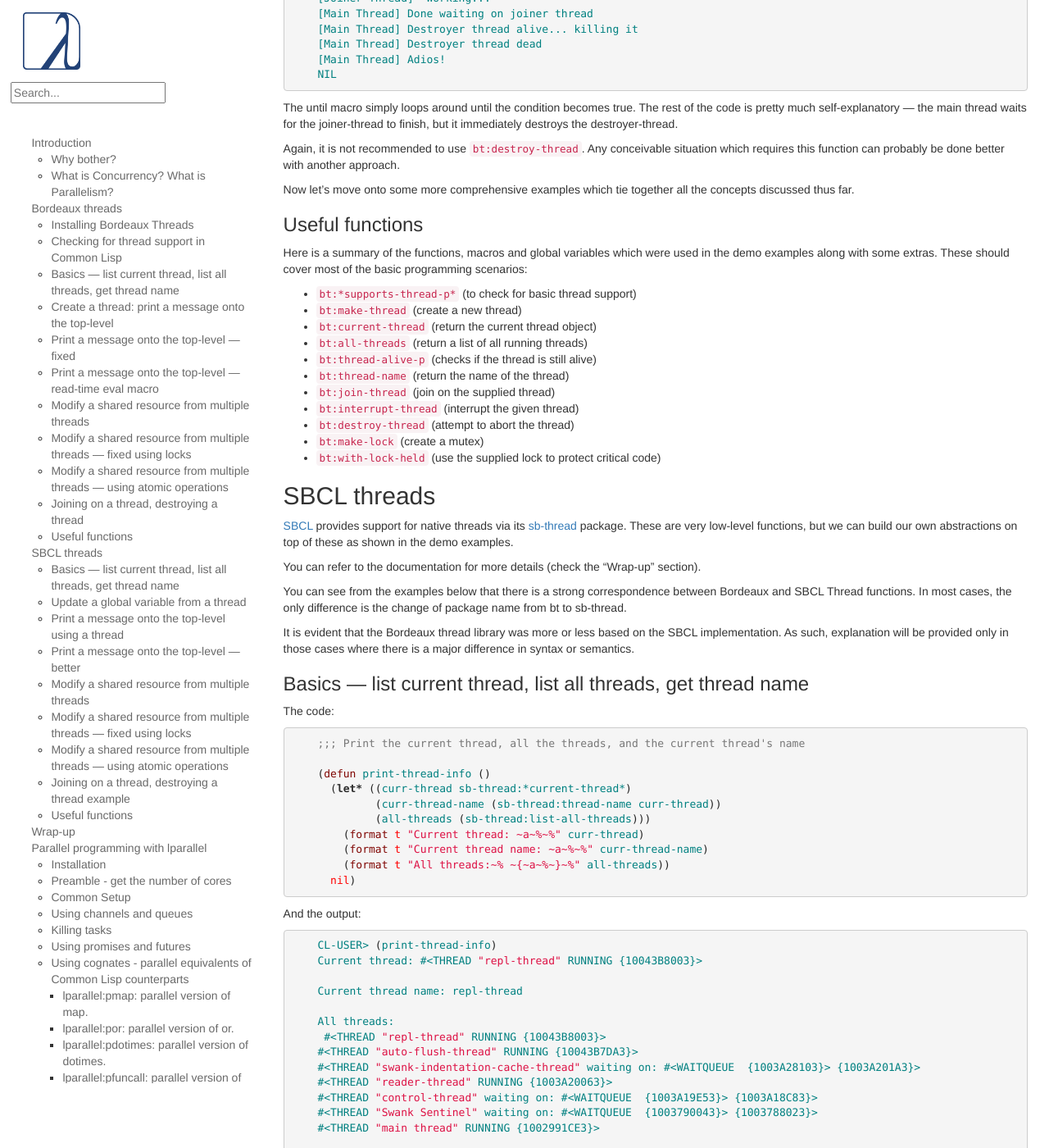
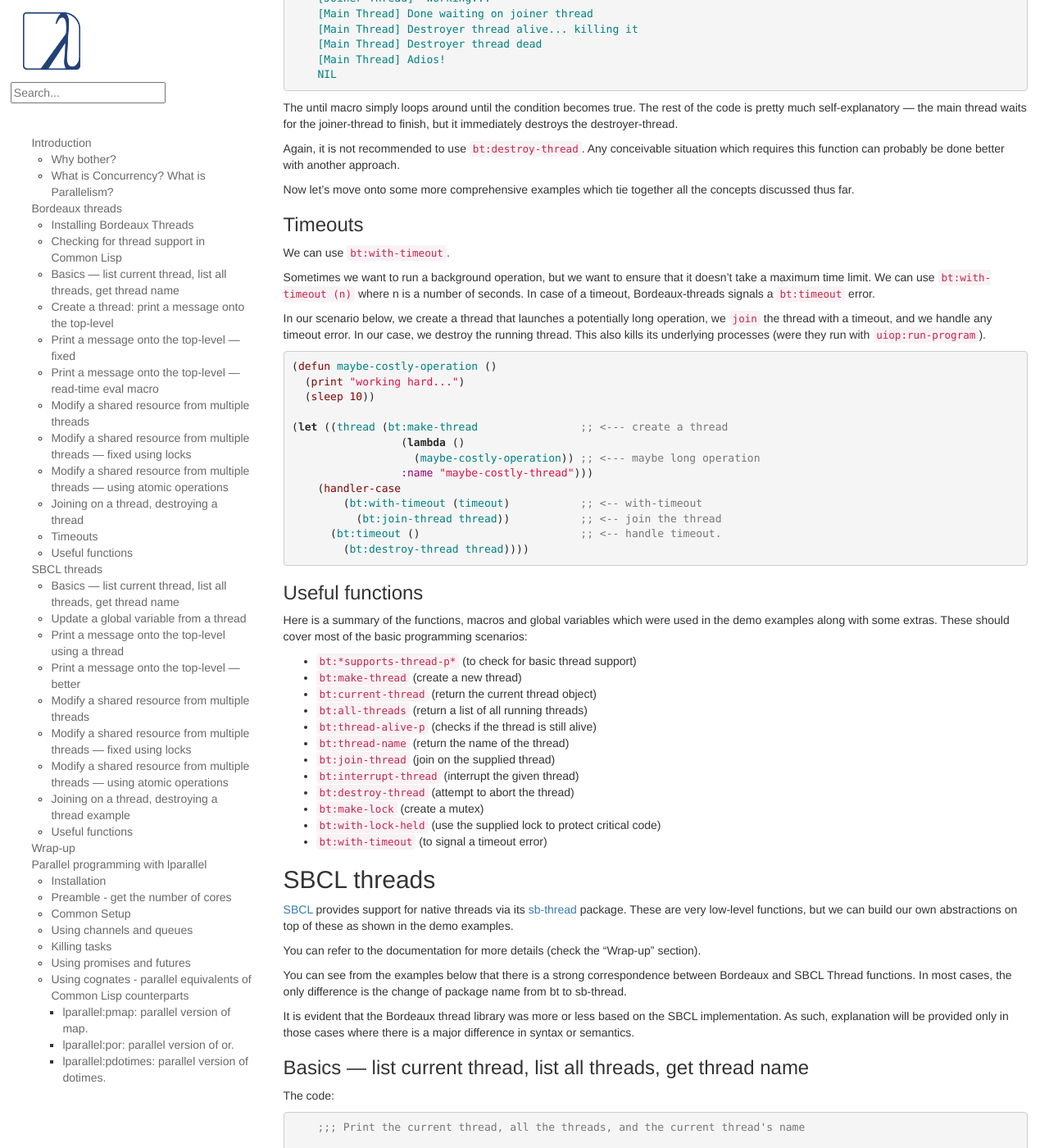
Before and after one commit to LispCookbook/cl-cookbook, a Jekyll site: the page built from process.md, in a window 1280 px wide and 1400 px high, scrolled down 9424 px. Shown: the whole window at 82% size. Built offline with Jekyll 4.4.1, drawn with Linux system fonts in a browser that asks for light colours.

Commit message:
threads: bt:with-timeout

```diff
--- a/process.md
+++ b/process.md
@@ -659,24 +659,56 @@ with another approach.
 Now let’s move onto some more comprehensive examples which tie
 together all the concepts discussed thus far.
 
+### Timeouts
+
+We can use `bt:with-timeout`.
+
+Sometimes we want to run a background operation, but we want to ensure
+that it doesn't take a maximum time limit. We can use `bt:with-timeout
+(n)` where n is a number of seconds. In case of a timeout,
+Bordeaux-threads signals a `bt:timeout` error.
+
+In our scenario below, we create a thread that launches a potentially
+long operation, we `join` the thread with a timeout, and we handle any
+timeout error. In our case, we destroy the running thread. This also
+kills its underlying processes (were they run with
+`uiop:run-program`).
+
+~~~lisp
+(defun maybe-costly-operation ()
+  (print "working hard...")
+  (sleep 10))
+
+(let ((thread (bt:make-thread                ;; <--- create a thread
+                 (lambda ()
+                   (maybe-costly-operation)) ;; <--- maybe long operation
+                 :name "maybe-costly-thread")))
+    (handler-case
+        (bt:with-timeout (timeout)           ;; <-- with-timeout
+          (bt:join-thread thread))           ;; <-- join the thread
+      (bt:timeout ()                         ;; <-- handle timeout.
+        (bt:destroy-thread thread))))
+~~~
+
+
 ### Useful functions
 
 Here is a summary of the functions, macros and global variables which
 were used in the demo examples along with some extras. These should
 cover most of the basic programming scenarios:
 
--    `bt:*supports-thread-p*` (to check for basic thread support)
--    `bt:make-thread` (create a new thread)
--    `bt:current-thread` (return the current thread object)
--    `bt:all-threads` (return a list of all running threads)
--    `bt:thread-alive-p` (checks if the thread is still alive)
--    `bt:thread-name` (return the name of the thread)
--    `bt:join-thread` (join on the supplied thread)
--    `bt:interrupt-thread` (interrupt the given thread)
--    `bt:destroy-thread` (attempt to abort the thread)
--    `bt:make-lock` (create a mutex)
--    `bt:with-lock-held` (use the supplied lock to protect critical code)
-
+- `bt:*supports-thread-p*` (to check for basic thread support)
+- `bt:make-thread` (create a new thread)
+- `bt:current-thread` (return the current thread object)
+- `bt:all-threads` (return a list of all running threads)
+- `bt:thread-alive-p` (checks if the thread is still alive)
+- `bt:thread-name` (return the name of the thread)
+- `bt:join-thread` (join on the supplied thread)
+- `bt:interrupt-thread` (interrupt the given thread)
+- `bt:destroy-thread` (attempt to abort the thread)
+- `bt:make-lock` (create a mutex)
+- `bt:with-lock-held` (use the supplied lock to protect critical code)
+- `bt:with-timeout` (to signal a timeout error)
 
 ## SBCL threads
 
```
